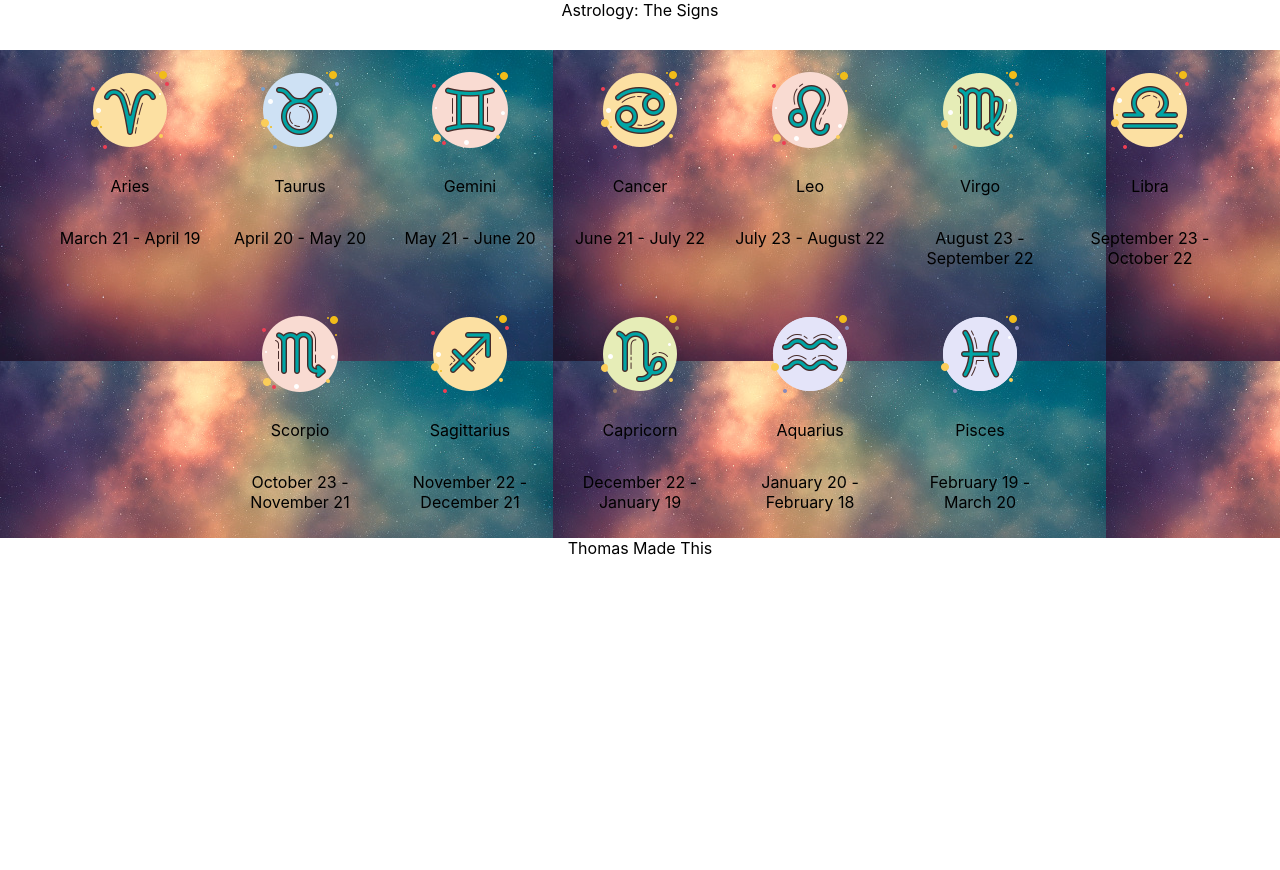
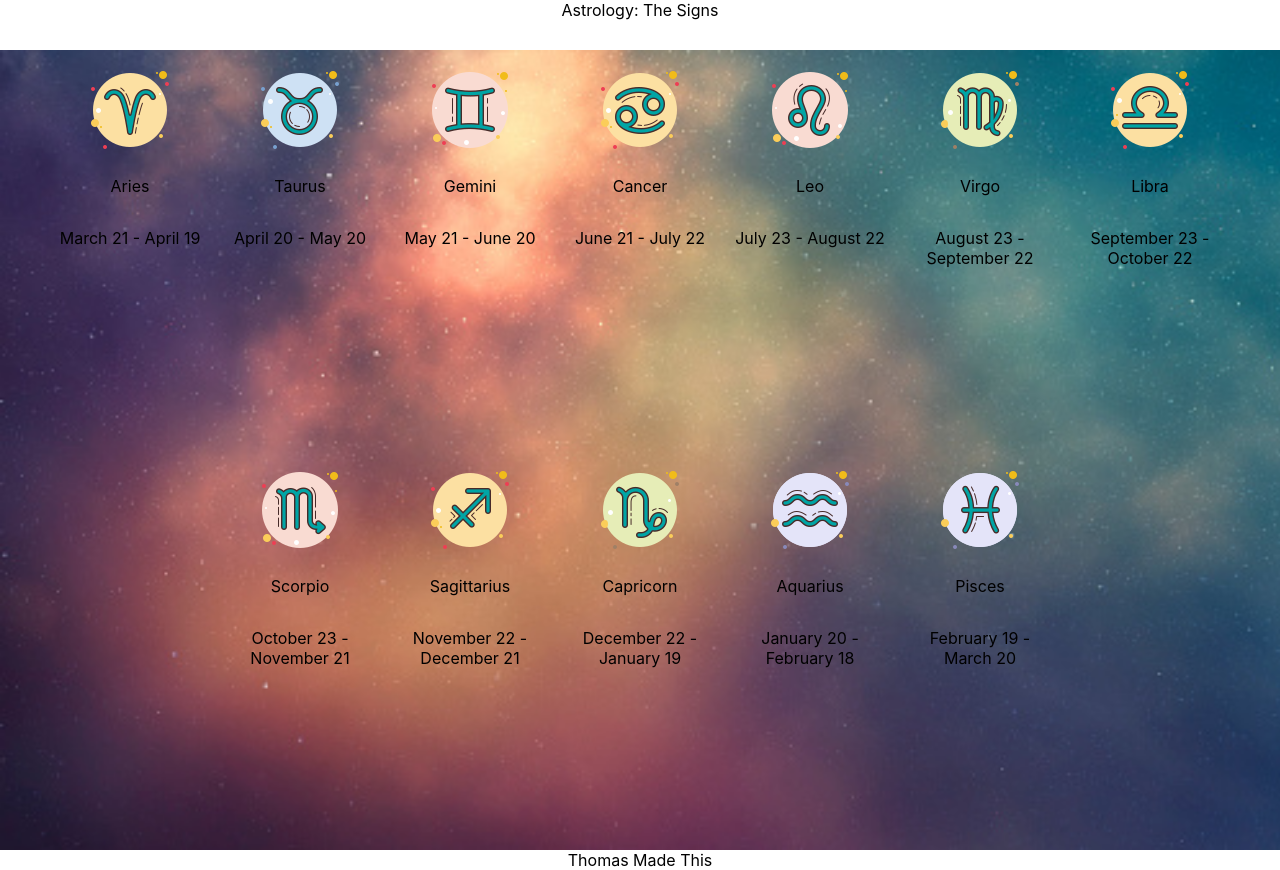
Before and after one commit to Thomas-Jenkins/from_scratch_deliverable_zodiac_signs, a React (Create React App) app: page / in a window 1280 px wide. Before the commit the page ends 800 px from the top, so only its background shows below. Built offline with nearby package versions, Linux system fonts and the light colour scheme.

Commit message:
fixed CSS issues

```diff
--- a/src/Components/Main/main.css
+++ b/src/Components/Main/main.css
@@ -1,4 +1,8 @@
 .temp {
+    height: 100vh;
+    background-repeat: no-repeat;
+    background-size: cover;
+    width: 100%;
     display: flex;
     flex-direction: row;
     flex-wrap: wrap;
--- a/src/index.css
+++ b/src/index.css
@@ -1,4 +1,5 @@
 body {
+  height: 100vh;
   margin: 0;
   font-family: -apple-system, BlinkMacSystemFont, 'Segoe UI', 'Roboto', 'Oxygen',
     'Ubuntu', 'Cantarell', 'Fira Sans', 'Droid Sans', 'Helvetica Neue',
@@ -17,3 +18,6 @@ code {
   flex-direction: column;
 
 }
+.vsc-initialized {
+  height: 100vh;
+}
```
